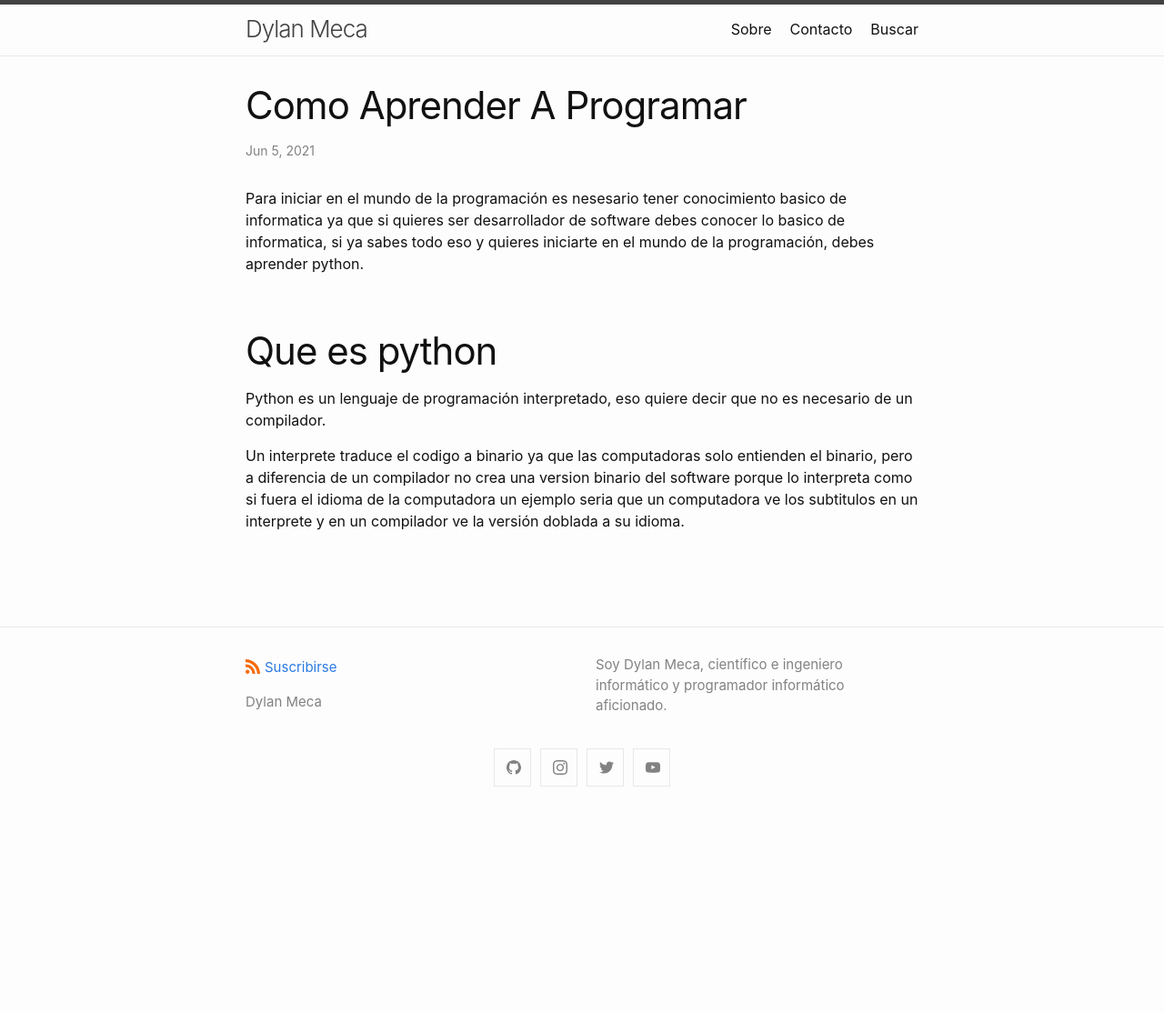
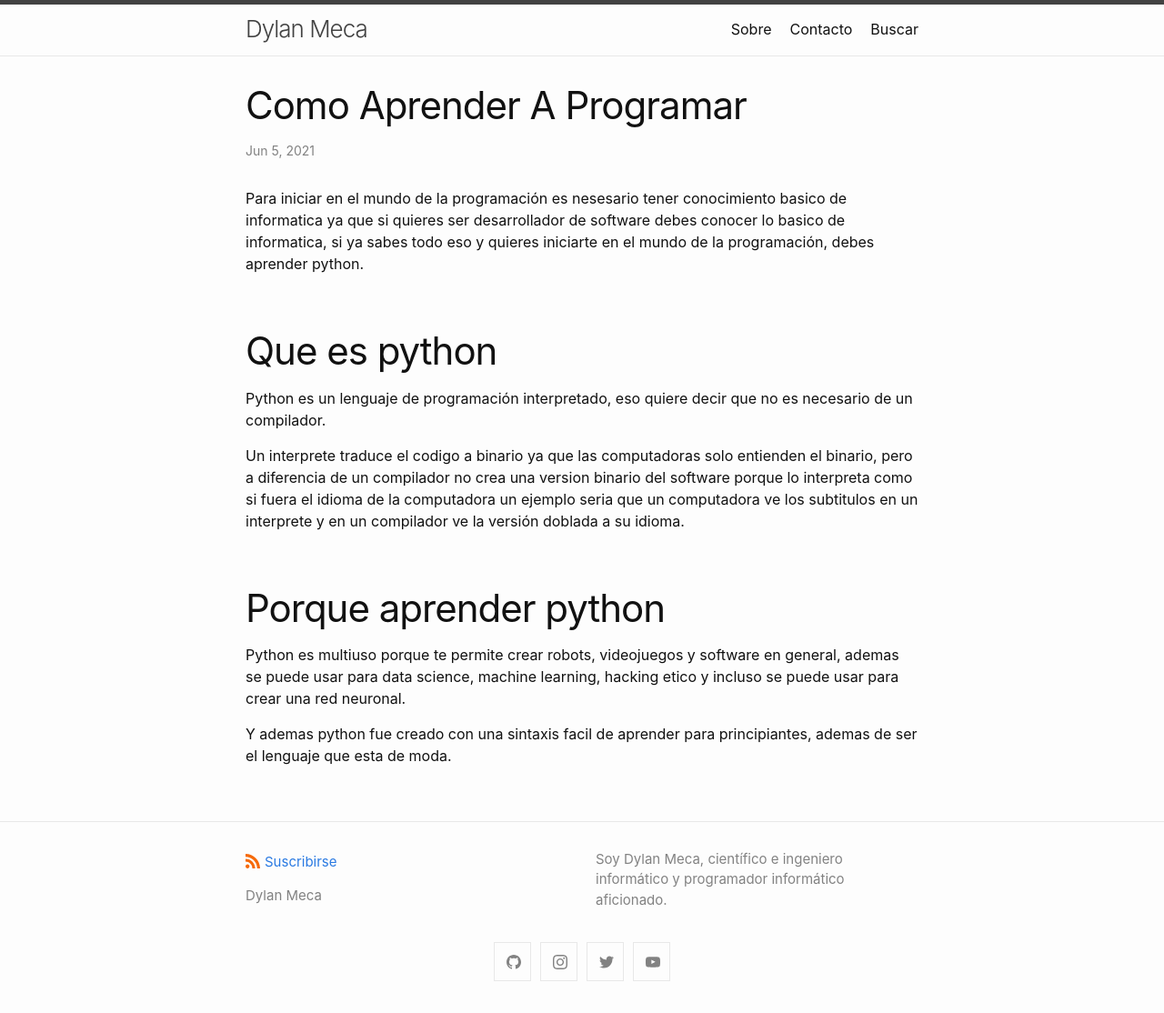
Before and after one commit to dylanmeca/dylanmeca.github.io, a Jekyll site: the page built from _posts/2021-06-05-Como-aprender-a-programar.md, in a window 1280 px wide. Shown: the whole page at 91% size. Built offline with Jekyll 4.4.1, drawn with Linux system fonts in a browser that asks for light colours; a script that is not in the unit is left out; comment, search, counter and statistics services are not loaded; before the commit the page ends 900 px from its top, so only the background shows below that.

Commit message:
Update 2021-06-05-Como-aprender-a-programar.md

```diff
--- a/_posts/2021-06-05-Como-aprender-a-programar.md
+++ b/_posts/2021-06-05-Como-aprender-a-programar.md
@@ -18,3 +18,11 @@ Python es un lenguaje de programación interpretado, eso quiere decir que no es
 
 Un interprete traduce el codigo a binario ya que las computadoras solo entienden el binario, pero a diferencia de un compilador no crea una version binario del software porque lo interpreta como si fuera el idioma de la computadora un ejemplo seria que un
 computadora ve los subtitulos en un interprete y en un compilador ve la versión doblada a su idioma.
+
+# Porque aprender python
+
+Python es multiuso porque te permite crear robots, videojuegos y software en general, ademas
+se puede usar para data science, machine learning, hacking etico y incluso se puede usar para crear
+una red neuronal.
+
+Y ademas python fue creado con una sintaxis facil de aprender para principiantes, ademas de ser el lenguaje que esta de moda.
```
